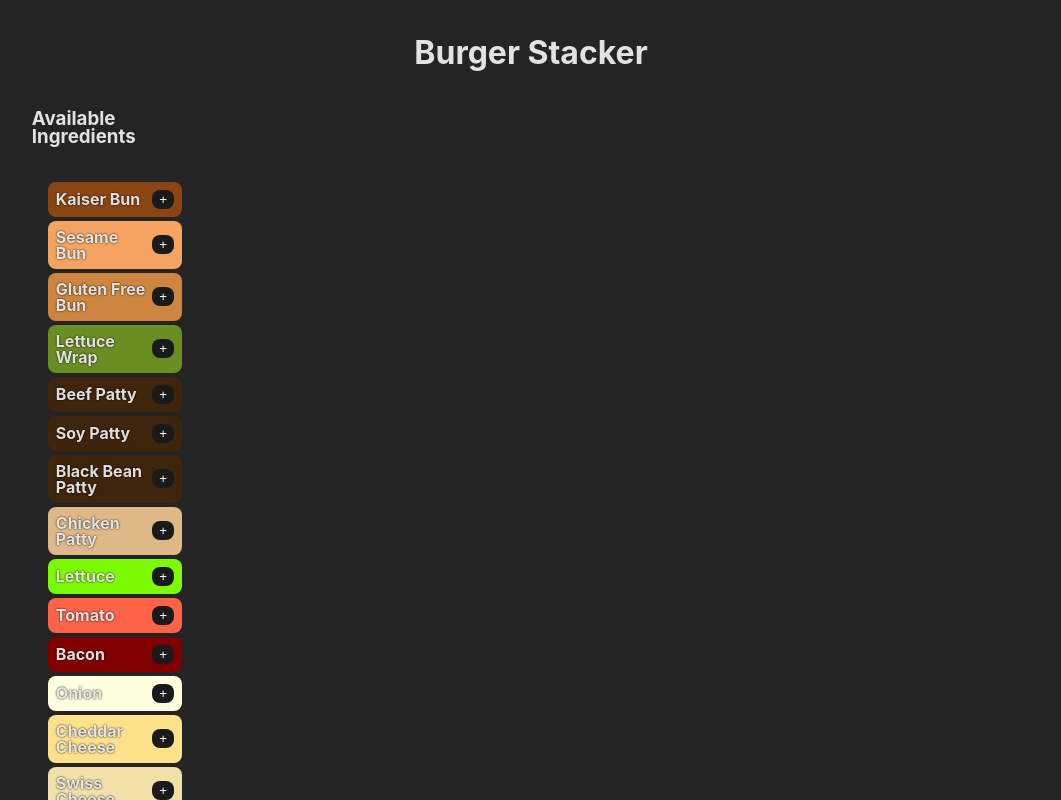
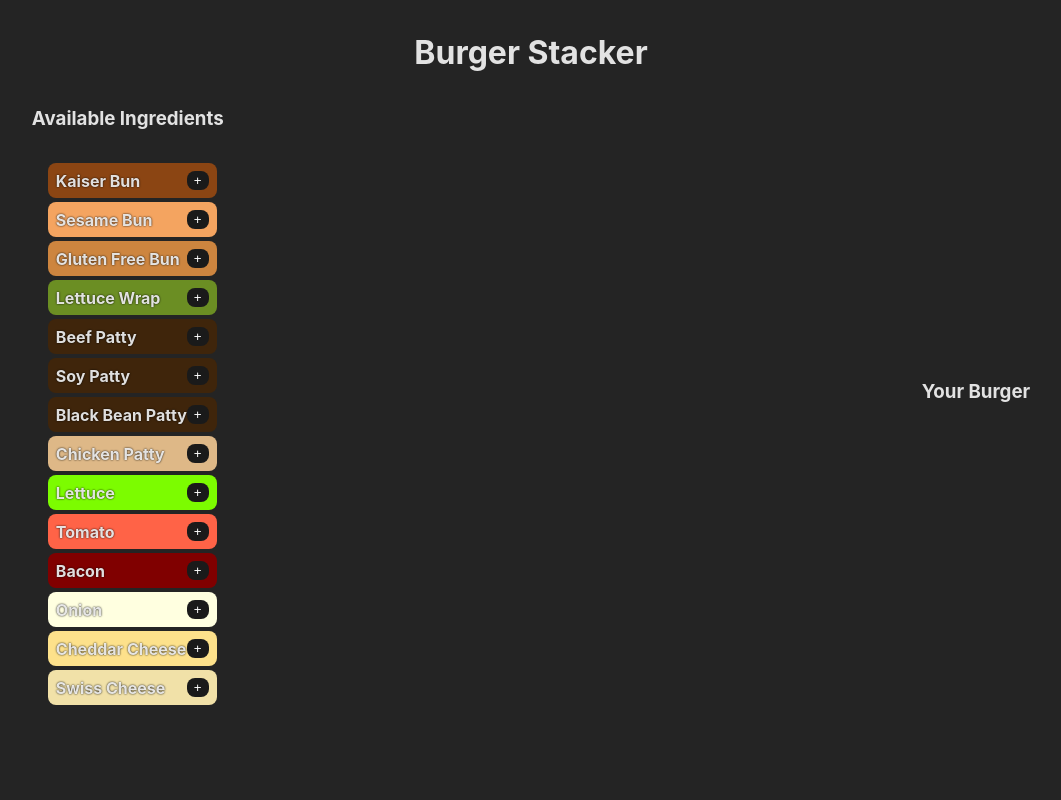
Before and after one commit to annamiriams/lifting-state-in-react-lab, a React (Vite) app: page / in a window 1280 px wide. Shown: the whole page, without its empty margins (109-1170 px from the left). Built offline with nearby package versions, Linux system fonts and the light colour scheme.

Commit message:
BurgerStack.jsx UI updated and handleRemoveFromBurger set up to build out further

```diff
--- a/src/App.jsx
+++ b/src/App.jsx
@@ -37,10 +37,11 @@ const App = () => {
     };
 
     // handleRemoveFromBurger function
-    // const handleRemoveFromBurger = (removedIngredient) => {
-    //     const updatedBurgerStack = burgerStack.filter(ingredient => ingredient.id !== removedIngredient.id);
-    //     setStack(updatedBurgerStack);
-    // };
+    const handleRemoveFromBurger = (removedIngredient) => {
+        console.log(removedIngredient);
+        // const updatedBurgerStack = burgerStack.filter(ingredient => ingredient.id !== removedIngredient.id);
+        // setStack(updatedBurgerStack);
+    };
 
     return (
         <main>
@@ -51,7 +52,10 @@ const App = () => {
                     availableIngredients={availableIngredients}
                     handleAddToBurger={handleAddToBurger}
                 />
-                <BurgerStack />
+                <BurgerStack
+                    stack={stack}
+                    handleRemoveFromBurger={handleRemoveFromBurger}
+                />
             </section>
         </main>
     );
--- a/src/components/BurgerStack/BurgerStack.jsx
+++ b/src/components/BurgerStack/BurgerStack.jsx
@@ -1,9 +1,19 @@
 // src/components/BurgerStack/BurgerStack.jsx
 
 const BurgerStack = (props) => {
-  return <ul>
-      {/* map through props.ingredients */}
-    </ul>;
+    return (
+        <div>
+            <h3>Your Burger</h3>
+            <ul>
+                {props.stack.map((ingredient, index) => (
+                    <li key={index} style={{ backgroundColor: ingredient.color }}>
+                        {ingredient.name}
+                        <button onClick={() => props.handleRemoveFromBurger(ingredient)}>x</button>
+                    </li>
+                ))}
+            </ul>
+        </div>
+    )
 };
 
 export default BurgerStack;
```
